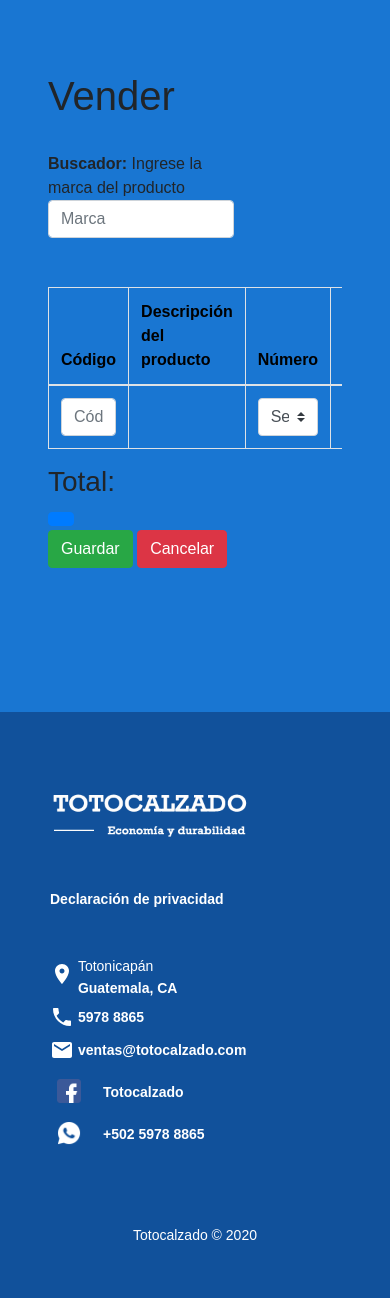
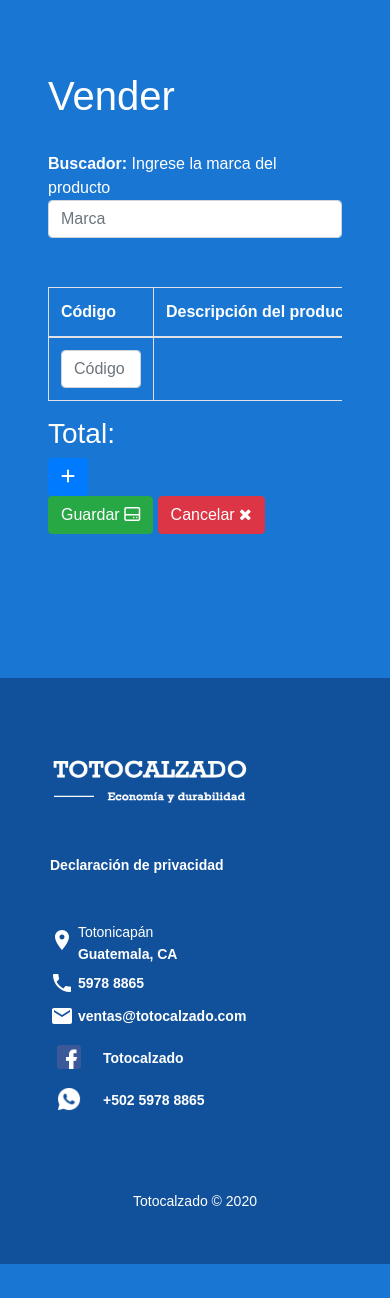
Before and after one commit to kevinGarcia15/totocalzado, a CodeIgniter app: page /totocalzado//venta/nuevaVenta/ in a window 390 px wide. Shown: the part 134-1432 px from the top of the page. After the commit the page ends 1398 px from the top, so only its background shows below. Run offline with CodeIgniter, Linux system fonts and the light colour scheme; data that the repository does not hold is empty; some libraries are stand-ins or nearby versions; some web fonts are replaced.

Commit message:
arreglado el modulo nuevaVenta

```diff
--- a/application/controllers/venta.php
+++ b/application/controllers/venta.php
@@ -104,7 +104,13 @@ class Venta extends CI_Controller {
 			echo "ingresa la marca a buscar";
 		}else {
 			foreach ($data['res'] as $key) {
-				echo '<a href="">'.$key['marca'].' '.$key['nombre_prod'].' '.$key['color'].' '.$key['categoria'].' '.'<strong> Código: '.$key['codigo'].'</strong></a><br>';
+				$codigo = "'".$key['codigo']."'";
+				echo '<a href="#" onclick="setCodigo('
+							.$codigo.')">
+								<div>'.$key['marca'].' '.$key['nombre_prod'].' '.$key['color'].' '.$key['categoria'].' '.'
+									<strong> Código: '.$key['codigo'].'</strong>
+								</div>
+							</a><br>';
 			}
 		}
 	}
--- a/application/views/nueva_venta.php
+++ b/application/views/nueva_venta.php
@@ -6,6 +6,10 @@ defined('BASEPATH') OR exit('No direct script access allowed');
 <html lang="en">
 <head>
 	<?php $this->load->view('header'); ?>
+	<script src="https://cdn.jsdelivr.net/npm/sweetalert2@9/dist/sweetalert2.min.js"></script>
+	<link rel="stylesheet" href="https://cdn.jsdelivr.net/npm/sweetalert2@9/dist/sweetalert2.min.css" id="theme-styles">
+	<link rel="stylesheet" href="https://cdnjs.cloudflare.com/ajax/libs/font-awesome/4.7.0/css/font-awesome.min.css">
+	<script src='https://kit.fontawesome.com/a076d05399.js'></script>
 	<link rel="stylesheet" href="<?=$base_url?>/recursos/css/nueva_venta.css">
 	<title>Nueva inserción</title>
 </head>
@@ -22,23 +26,23 @@ defined('BASEPATH') OR exit('No direct script access allowed');
 				<form action="<?=$base_url?>/venta/nuevaVenta/" method="POST">
 				<br>
 				<div class="row">
-					<div class="col-8"><strong>Buscador:</strong> Ingrese la marca del producto
-						<input onkeyup="BtnBuscarProducto()" id="texto" class="form-control" type="text" placeholder="Marca">
+					<div class="col-12 col-sm-12"><strong>Buscador:</strong> Ingrese la marca del producto
+						<input oninput="BtnBuscarProducto()" id="texto" class="form-control" type="text" placeholder="Marca">
 					</div>
 				</div>
 				<div class="row">
-					<div class="col-10" id="buscador">
+					<div class="col-12" id="buscador">
 					</div>
 				</div><br><br>
 				<div class="table-responsive">
-				<table class="table table-bordered" style="color: #000;" id="tablaVenta">
+				<table class="table table-bordered" id="tablaVenta">
 					<thead>
 						<tr>
-							<th><div class="sizeTable">Código</div></th>
-							<th><div class="sizeTableXL">Descripción del producto</div></th>
-							<th><div class="sizeTable">Número</div></th>
+							<th><div class="headTable-m">Código</div></th>
+							<th><div class="headTable-XL">Descripción del producto</div></th>
+							<th><div class="headTable-m">Número</div></th>
 							<th>Cantidad</th>
-							<th><div class="sizeTable">precio unidad</div></th>
+							<th><div class="headTable-L">precio unidad</div></th>
 							<th><div class="sizeTable">Subtotal</div></th>
 							<th>Quitar</th>
 						</tr>
@@ -47,7 +51,7 @@ defined('BASEPATH') OR exit('No direct script access allowed');
 						<tr id="fila">
 							<td>
 								<input required
-									onchange="buscar_codigo(id='codigo0',0)"
+									oninput="buscar_codigo(id='codigo0',0)"
 									id="codigo0"
 									class="form-control"
 									type="text"
@@ -147,9 +151,20 @@ var BtnBuscarProducto = function() {
 		$('#buscador').html(resultado);
 	});
 }
+
+function setCodigo(codigo){
+	if (contador == 1) {
+		$('#codigo0').val(codigo)
+		buscar_codigo(id='codigo0',0)
+	}else {
+		var index = contador - 1
+		$('#codigo'+index).val(codigo)
+		buscar_codigo(id='codigo'+index,index)
+	}
+}
 //switalert para el boton eliminar
 function eliminar(indice){
-	swal({
+	Swal.fire({
   title: "Estas seguro?",
   text: "Una vez eliminado, no podrás revertir la acción!",
   icon: "warning",
@@ -159,8 +174,9 @@ function eliminar(indice){
 .then((willDelete) => {
   if (willDelete) {
 		$("#fila"+indice).remove();
+		contador = contador -1
   } else {
-    swal("El producto no se ha eliminado!");
+    Swal.fire("El producto no se ha eliminado!");
   }
 });
 }
@@ -256,7 +272,7 @@ $(document).ready(function(){
 
 //---------cancelar venta-------------
 $("#cancelar").click(function(){
-		swal({
+		Swal.fire({
 		title: "Estas seguro?",
 		text: "Una vez cancelado, se perderán todos los datos!",
 		icon: "warning",
@@ -267,7 +283,7 @@ $("#cancelar").click(function(){
 		if (willDelete) {
 			window.location.replace("<?=$base_url?>/inicio");
 		} else {
-			swal("La acción fué cancelada!");
+			Swal.fire("La acción fué cancelada!");
 		}
 	});
 });
--- a/recursos/css/nueva_venta.css
+++ b/recursos/css/nueva_venta.css
@@ -1,5 +1,17 @@
+.page-content{
+  color: white;
+}
 #buscador a{
   color: white;
 }
 @media only screen and (max-width: 600px) {
+  .headTable-m{
+    width: 80px;
+  }
+  .headTable-L{
+    width: 110px;
+  }
+  .headTable-XL{
+    width: 200px;
+  }
 }
```
